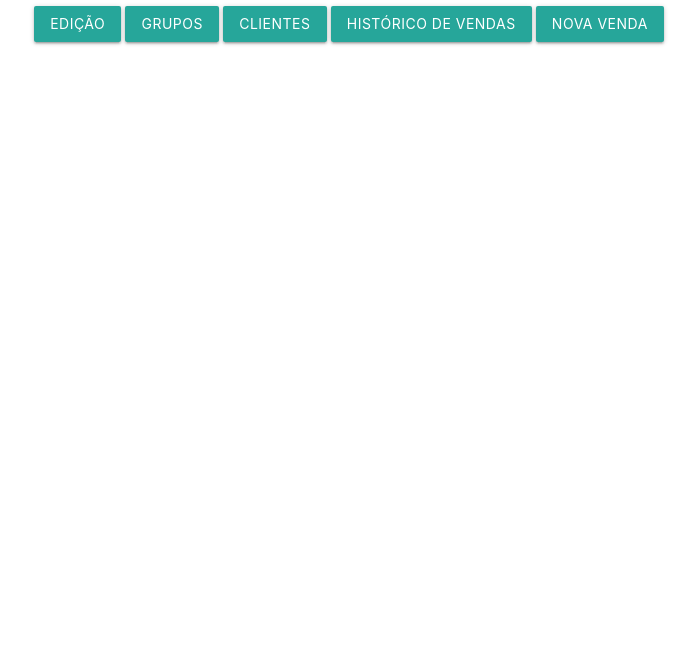
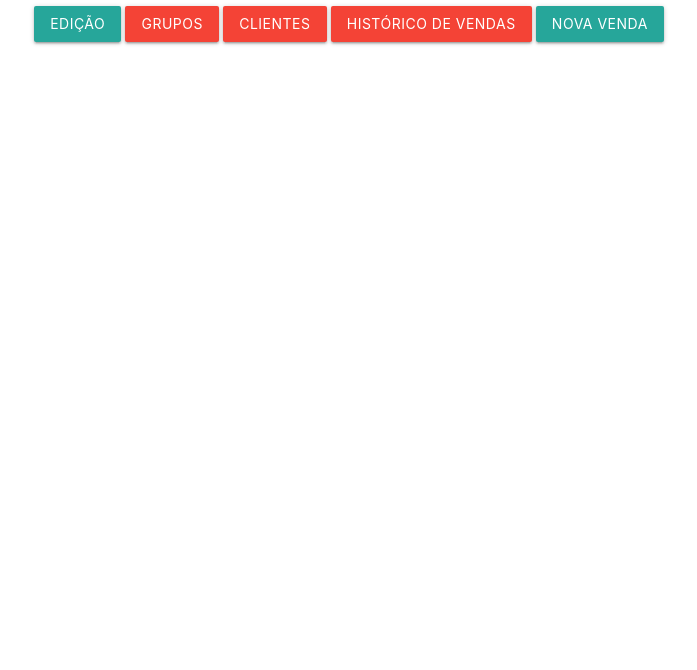
Before and after one commit to MarceloJuniorr/group_manager, a website: page www/index.html in a window 1280 px wide. Shown: the part 130-800 px from the top of the page, without its empty margins (291-988 px from the left). Drawn offline with nearby package versions, Linux system fonts and the light colour scheme; no server answers.

Commit message:
version: V1.0.1

```diff
--- a/www/index.html
+++ b/www/index.html
@@ -12,9 +12,9 @@
     <h1 class="center-align">Gestão MinasCap</h1>
     <div class="row center-align">
       <a href="editions" class="btn waves-effect waves-light">Edição</a>
-      <a href="groups" class="btn waves-effect waves-light">Grupos</a>
-      <a href="customers" class="btn waves-effect waves-light">Clientes</a>
-      <a href="orders" class="btn waves-effect waves-light">Histórico de Vendas</a>
+      <a id="btn-grupos" href="#" class="btn waves-effect waves-light red">Grupos</a>
+      <a id="btn-clientes" href="#" class="btn waves-effect waves-light red">Clientes</a>
+      <a id="btn-vendas" href="#" class="btn waves-effect waves-light red">Histórico de Vendas</a>
       <a class="btn waves-effect waves-light modal-trigger" href="#modal-form">Nova Venda</a>
     </div>
   </div>
--- a/www/scripts.js
+++ b/www/scripts.js
@@ -1,6 +1,15 @@
 $(document).ready(function(){
   // Inicialize os modais do Materialize CSS
   $('.modal').modal();
+
+  function showRedToast(message) {
+    M.toast({html: message, classes: 'red'});
+  }
+
+  // Adicionar evento de clique aos botões Grupos, Clientes e Histórico de Vendas
+  $('#btn-grupos, #btn-clientes, #btn-vendas').click(function() {
+    showRedToast('Função não disponível! Será liberado em breve!');
+  });
 
   // Função para preencher o select de promotoras
   function fillPromotoraSelect(promotoras) {
```
